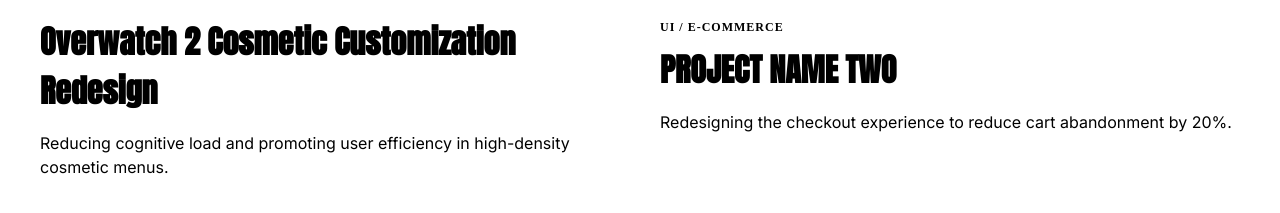
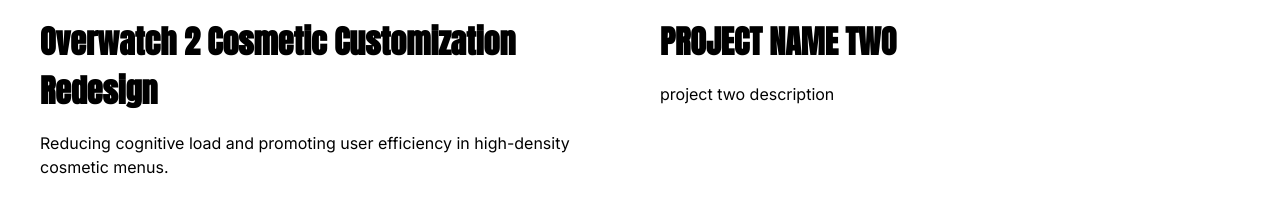
Before and after one commit to timpuffle/portfolio, a website: page work.html in a window 1280 px wide. Shown: the part 908-1121 px from the top of the page. Drawn offline with Linux system fonts and the light colour scheme.

Commit message:
minor tweak

```diff
--- a/work.html
+++ b/work.html
@@ -49,9 +49,9 @@
                     </div>
                 </div>
                 <div class="card-text">
-                    <span class="card-category">UI / E-COMMERCE</span>
+                    <!-- <span class="card-category"></span> -->
                     <h2 class="card-title">PROJECT NAME TWO</h2>
-                    <p class="card-desc">Redesigning the checkout experience to reduce cart abandonment by 20%.</p>
+                    <p class="card-desc">project two description</p>
                 </div>
             </a>
 
```
